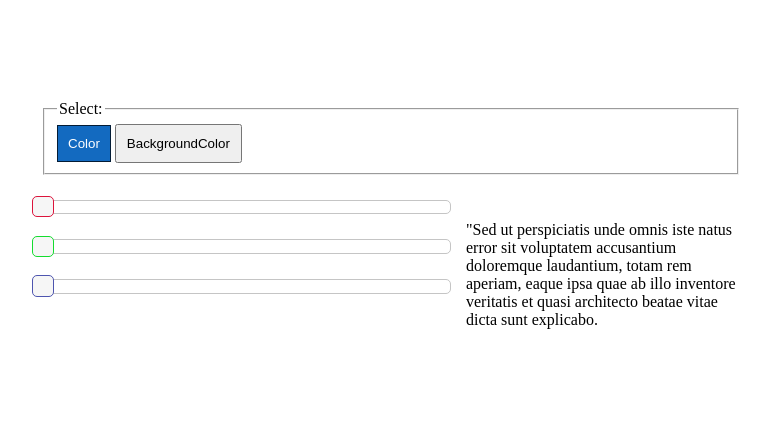
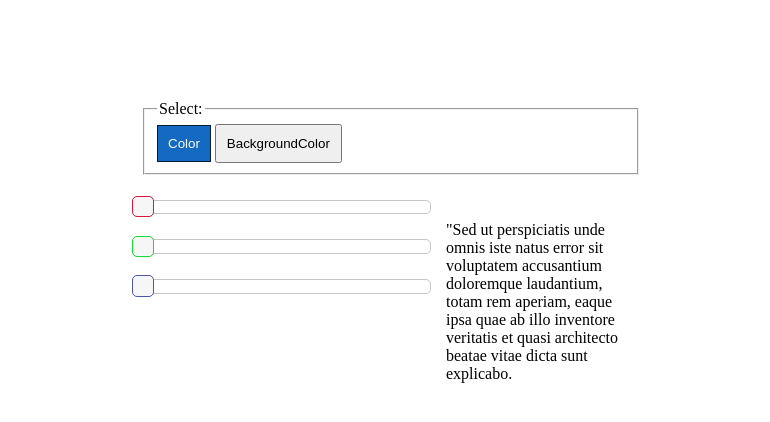
Before and after one commit to Dmi3ii2018/style-controller, a website: page src/index.html in a window 1280 px wide. Shown: the whole page, without its empty margins (249-1019 px from the left). Drawn offline with nearby package versions, Linux system fonts and the light colour scheme.

Commit message:
Changed homepage address

```diff
--- a/package.json
+++ b/package.json
@@ -1,4 +1,5 @@
 {
+  "homepage": "https://github.com/Dmi3ii2018/style-controller/src/index.html",
   "name": "color-range",
   "version": "1.0.0",
   "description": "",
@@ -12,7 +13,8 @@
   "devDependencies": {
     "@babel/cli": "^7.13.0",
     "@babel/core": "^7.13.8",
-    "@babel/preset-env": "^7.13.9"
+    "@babel/preset-env": "^7.13.9",
+    "gh-pages": "^3.1.0"
   },
   "dependencies": {
     "@babel/polyfill": "^7.12.1"
--- a/src/css/main.css
+++ b/src/css/main.css
@@ -1,6 +1,5 @@
 .page-container {
-  width: 50%;
-  min-width: 700px;
+  width: 500px;
   margin: 100px auto;
 }
 
```
Also changed, not shown: README.md (added), 1 other file.
